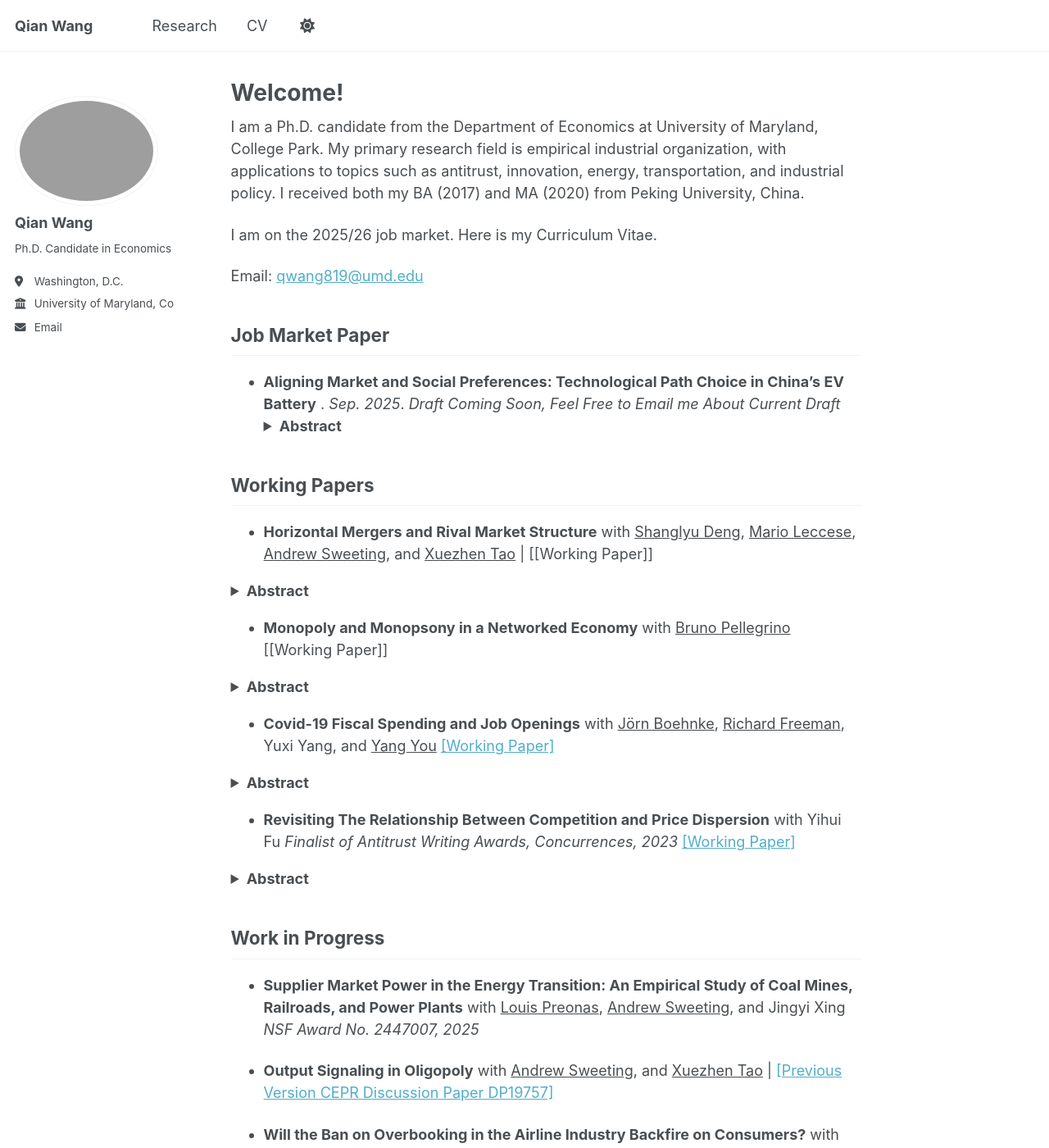
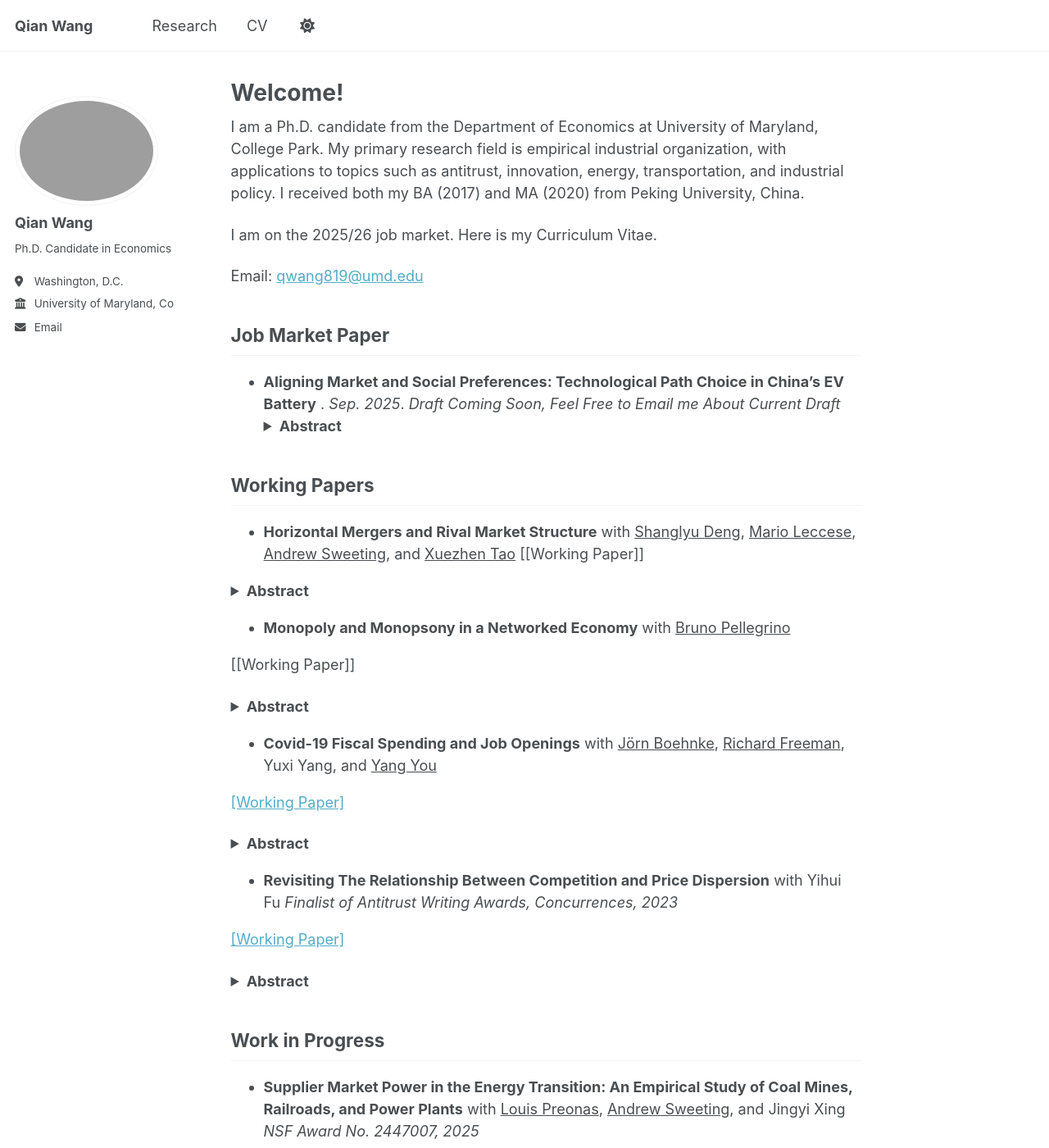
Before and after one commit to qwang819/qwang819.github.io, a Jekyll site: the page built from _pages/about.md, in a window 1280 px wide and 1400 px high. Shown: the whole window at 82% size. Built offline with Jekyll 4.4.1, drawn with Linux system fonts in a browser that asks for light colours; a script that is not in the unit is left out.

```diff
--- a/_pages/about.md
+++ b/_pages/about.md
@@ -29,7 +29,7 @@ Email: <a href="mailto:qwang819@umd.edu">qwang819@umd.edu</a>
 
 - **Horizontal Mergers and Rival Market Structure**
 with <a href="https://www.shanglyudeng.com/" style="color: #494e52;">Shanglyu Deng</a>, <a href="https://www.marioleccese.com/" style="color: #494e52;">Mario Leccese</a>, <a href="http://www.asweeting.com/" style="color: #494e52;">Andrew Sweeting</a>, and <a href="https://www.xuezhentao.site" style="color: #494e52;">Xuezhen Tao</a>
-| [[Working Paper]]
+[[Working Paper]]
 
  <details>
    <summary><strong>Abstract</strong></summary>
@@ -40,6 +40,7 @@ with <a href="https://www.shanglyudeng.com/" style="color: #494e52;">Shanglyu De
 
  - **Monopoly and Monopsony in a Networked Economy**
 with <a href="https://www.brunopellegrino.com/" style="color: #494e52;">Bruno Pellegrino</a>
+
 [[Working Paper]]
 
  <details>
@@ -51,6 +52,7 @@ with <a href="https://www.brunopellegrino.com/" style="color: #494e52;">Bruno Pe
 
  - **Covid-19 Fiscal Spending and Job Openings**
 with <a href="https://jboehnke.com/" style="color: #494e52;">Jörn Boehnke</a>, <a href="https://freeman.scholars.harvard.edu/" style="color: #494e52;">Richard Freeman</a>, Yuxi Yang, and <a href="https://yangyou1.weebly.com/" style="color: #494e52;">Yang You</a>
+
 [[Working Paper]](https://yangyou1.weebly.com/uploads/1/3/3/8/133813498/job_market_s_reaction_to_covid_spending_v1.pdf)
 
  <details>
@@ -63,6 +65,7 @@ with <a href="https://jboehnke.com/" style="color: #494e52;">Jörn Boehnke</a>,
  - **Revisiting The Relationship Between Competition and Price Dispersion**
 with Yihui Fu
 *Finalist of Antitrust Writing Awards, Concurrences, 2023*
+
 [[Working Paper]](https://www.dropbox.com/scl/fi/cwe8wjpc9m2pyeo3v6frn/airline_price_dispersion.pdf?rlkey=x8mmmu6po61mmyfe6ltvksy0b&st=3qs6mtej&dl=0)
 
  <details>
@@ -81,7 +84,7 @@ with <a href="https://www.louispreonas.com/" style="color: #494e52;">Louis Preon
 
  - **Output Signaling in Oligopoly**
 with <a href="http://www.asweeting.com/" style="color: #494e52;">Andrew Sweeting</a>, and <a href="https://www.xuezhentao.site" style="color: #494e52;">Xuezhen Tao</a>
-| [[Previous Version CEPR Discussion Paper DP19757]](https://cepr.org/publications/dp19757)
+[[Previous Version CEPR Discussion Paper DP19757]](https://cepr.org/publications/dp19757)
 
  - **Will the Ban on Overbooking in the Airline Industry Backfire on Consumers?**
 with <a href="https://www.gingerjin.com/" style="color: #494e52;">Ginger Jin</a>
```
